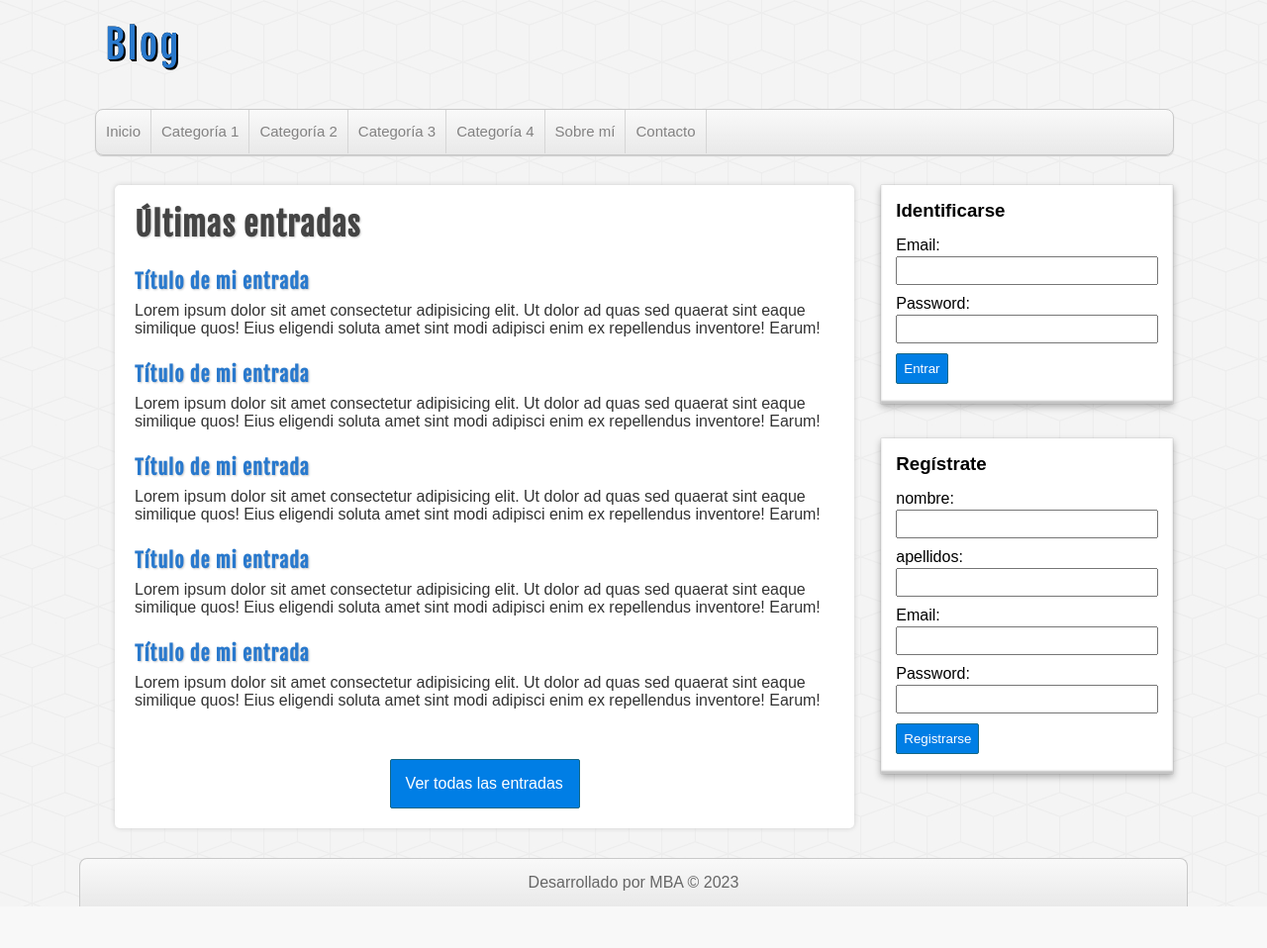
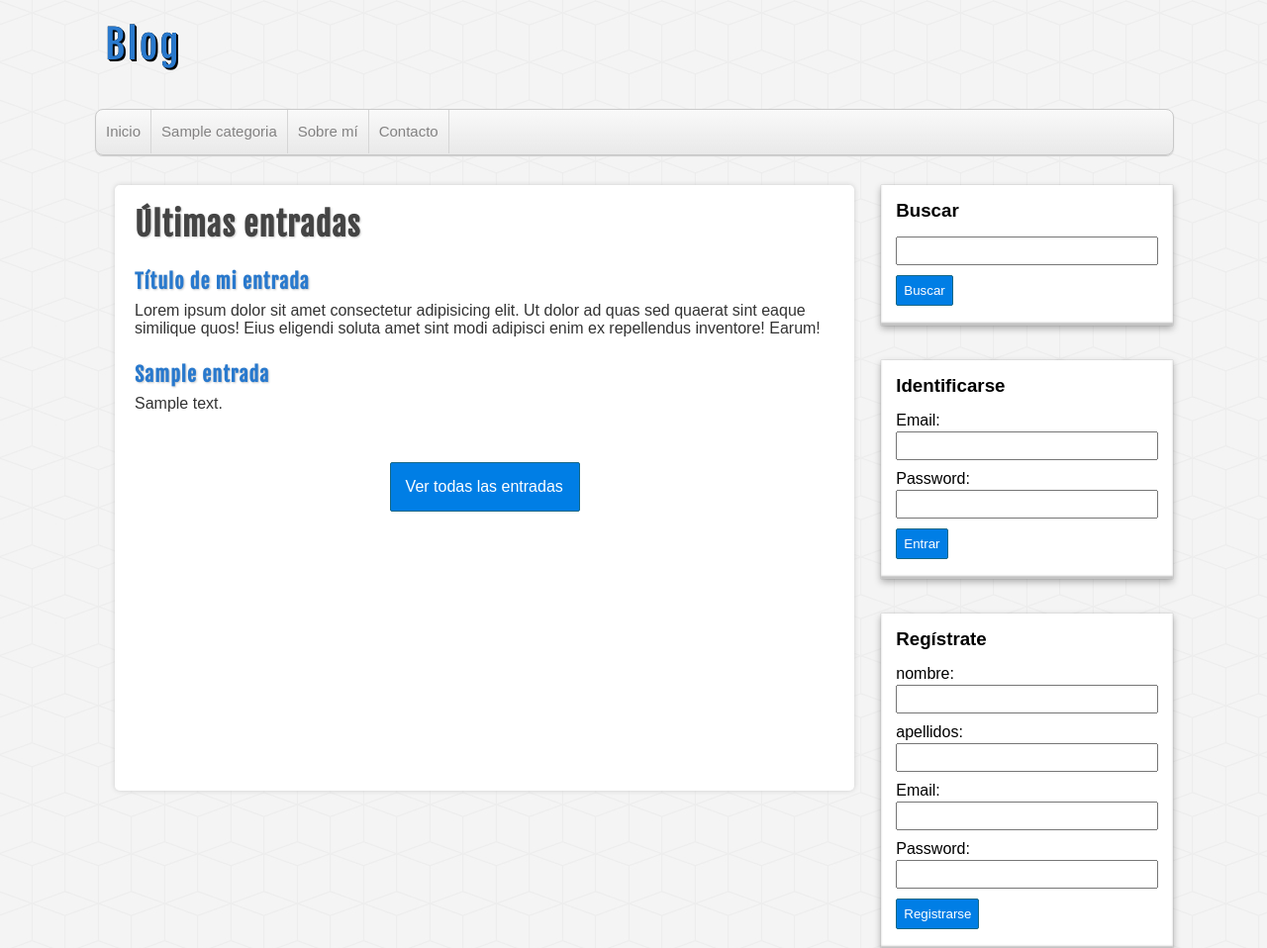
Before and after one commit to ghmbono33/php-vr-blog, a PHP site: page / in a window 1280 px wide. Shown: the top 958 px of the page at 99% size. Before the commit the page ends 916 px from the top, so only its background shows below. Run offline with PHP 8.4, Linux system fonts and the light colour scheme; tables that the repository leaves empty or names only in its code hold one stand-in row (values such as "Sample post").

Commit message:
entradas

```diff
--- a/borrame.php
+++ b/borrame.php
@@ -1,3 +1,3 @@
 <?php
-$kk = "";
-echo empty($kk2);
+$kk = [];
+$kk["kk"] = "";
--- a/includes/cabecera.php
+++ b/includes/cabecera.php
@@ -1,5 +1,6 @@
 <?php
 require_once("conexion.php");
+require_once("helpers.php");
 ?>
 <!DOCTYPE html>
 <html lang="en">
@@ -24,10 +25,7 @@ require_once("conexion.php");
     <nav id="menu">
       <ul>
         <li><a href="index.php">Inicio</a></li>
-        <li><a href="">Categoría 1</a></li>
-        <li><a href="">Categoría 2</a></li>
-        <li><a href="">Categoría 3</a></li>
-        <li><a href="">Categoría 4</a></li>
+        <?= obtenerCategorias(); ?>
         <li><a href="">Sobre mí</a></li>
         <li><a href="">Contacto</a></li>
       </ul>
--- a/includes/helpers.php
+++ b/includes/helpers.php
@@ -1,20 +1,10 @@
 <?php
-
-// function mostrarError($errores, $campo)
-// {
-//   $alerta = '';
-//   if (isset($errores[$campo])) {
-//     $alerta = "<div class='alerta alerta-error'>" . $errores[$campo] . '</div>';
-//   }
-
-//   return $alerta;
-// }
-
-function mostrarError($campoError)
+// require_once 'conexion.php';
+function mostrarError($tipoError, $campoError,)
 {
   $alerta = '';
-  if (isset($_SESSION["errores"][$campoError])) {
-    $alerta = "<div class='alerta alerta-error'>" . $_SESSION["errores"][$campoError] . '</div>';
+  if (isset($_SESSION[$tipoError][$campoError])) {
+    $alerta = "<div class='alerta alerta-error'>" . $_SESSION[$tipoError][$campoError] . '</div>';
   }
   return $alerta;
 }
@@ -30,25 +20,63 @@ function mostrarCompletado()
 }
 
 
-
 function borrarErrores()
 {
-  $borrado = false;
+  $_SESSION['err_registro'] = null;
+  $_SESSION['err_login'] = null;
+  $_SESSION['errores_entrada'] = null;
+  $_SESSION['completado'] = null;
+}
 
-  if (isset($_SESSION['errores'])) {
-    $_SESSION['errores'] = null;
-    $borrado = true;
+function obtenerCategorias()
+// Devuelve una lista <li><a href=""></a></li> de las categorías
+{
+  $sql = "SELECT * FROM categorias ORDER BY id ASC;";
+  $categorias = mysqli_query($GLOBALS["db"], $sql);
+  $html = "";
+  while ($categoria = mysqli_fetch_assoc($categorias)) {
+    $html .=
+      '<li><a href="categoria.php?id=' . $categoria["id"] . '">' .
+      $categoria["nombre"] . '</a></li>';
+  }
+  return $html;
+}
+
+
+function obtenerUltimasEntradas($limit = null, $categoria = null, $busqueda = null)
+// Devuelve las entradas eh html
+{
+  $sql = "SELECT e.*, c.nombre AS 'categoria' FROM entradas e " .
+    "INNER JOIN categorias c ON e.categoria_id = c.id ";
+
+  if (!empty($categoria)) {
+    $sql .= "WHERE e.categoria_id = $categoria ";
   }
 
-  if (isset($_SESSION['errores_entrada'])) {
-    $_SESSION['errores_entrada'] = null;
-    $borrado = true;
+  if (!empty($busqueda)) {
+    $sql .= "WHERE e.titulo LIKE '%$busqueda%' ";
   }
 
-  if (isset($_SESSION['completado'])) {
-    $_SESSION['completado'] = null;
-    $borrado = true;
+  $sql .= "ORDER BY e.id DESC ";
+
+  if ($limit) {
+    $sql .= "LIMIT 4";
   }
+  $entradas = mysqli_query($GLOBALS["db"], $sql);
+  $html = "";
+  while ($entrada = mysqli_fetch_assoc($entradas)) {
+    $html .= '
+    <a href="">
+      <h2>' . $entrada["titulo"] . '</h2>
+      <p>' . substr($entrada["descripcion"], 0, 150)  . '</p>
+    </a> ';
+  }
+  return $html;
+}
 
-  return $borrado;
+function entrada_log($texto)
+{
+  $log = fopen("log.txt", "a");
+  // fwrite($log, date("d/m/Y H:i:s"));
+  fwrite($log, "$texto\n");
 }
--- a/includes/lateral.php
+++ b/includes/lateral.php
@@ -6,14 +6,36 @@ require_once "helpers.php";
 <!-- BARRA LATERAL -->
 <aside id="sidebar">
 
+  <div id="buscador" class="bloque">
+    <h3>Buscar</h3>
+    <form action="buscar.php" method="POST">
+      <input type="text" name="busqueda" />
+      <input type="submit" value="Buscar" />
+    </form>
+  </div>
+
+  <?php if (isset($_SESSION['usuario'])) { ?>
+    <div id="usuario-logueado" class="bloque">
+      <h3>Bienvenido, <?= $_SESSION['usuario']['nombre'] . ' ' . $_SESSION['usuario']['apellidos']; ?></h3>
+      <!--botones-->
+      <a href="crear-entradas.php" class="boton boton-verde">Crear entradas</a>
+      <a href="crear-categoria.php" class="boton">Crear categoria</a>
+      <a href="mis-datos.php" class="boton boton-naranja">Mis datos</a>
+      <a href="cerrar.php" class="boton boton-rojo">Cerrar sesión</a>
+    </div>
+  <?php } else { ?>
+
     <div id="login" class="bloque">
       <h3>Identificarse</h3>
       <form action="login.php" method="POST">
         <label for="email">Email:</label>
         <input type="email" name="email" id="email">
+        <?= mostrarError("err_login", "email");  ?>
         <label for="password">Password:</label>
         <input type="password" name="password" id="password">
+        <?= mostrarError("err_login", "password");  ?>
         <input type="submit" value="Entrar">
+        <?= mostrarError("err_login", "general");  ?>
       </form>
     </div>
 
@@ -22,22 +44,23 @@ require_once "helpers.php";
       <?= mostrarCompletado() ?>
       <form action="registro.php" method="POST">
         <label for="nombre">nombre:</label>
-      <?= mostrarError("nombre");  ?>
+        <?= mostrarError("err_registro", "nombre");  ?>
         <input type="text" name="nombre" id="nombre">
         <label for="apellidos">apellidos:</label>
         <input type="text" name="apellidos" id="apellidos">
-      <?= mostrarError("apellidos");  ?>
+        <?= mostrarError("err_registro", "apellidos");  ?>
         <label for="email">Email:</label>
         <input type="email" name="email" id="email">
-      <?= mostrarError("email");  ?>
+        <?= mostrarError("err_registro", "email");  ?>
         <label for="password">Password:</label>
         <input type="password" name="password" id="password">
-      <?= mostrarError("password");  ?>
+        <?= mostrarError("err_registro", "password");  ?>
         <input type="submit" value="Registrarse">
-      <?= mostrarError("general");  ?>
+        <?= mostrarError("err_registro", "general");  ?>
 
       </form>
       <?php borrarErrores(); ?>
 
     </div>
+  <?php } ?>
 </aside>
--- a/index.php
+++ b/index.php
@@ -12,30 +12,7 @@ require_once "includes/cabecera.php";
       <h2>Título de mi entrada</h2>
       <p>Lorem ipsum dolor sit amet consectetur adipisicing elit. Ut dolor ad quas sed quaerat sint eaque similique quos! Eius eligendi soluta amet sint modi adipisci enim ex repellendus inventore! Earum!</p>
     </a>
-  </article>
-  <article>
-    <a href="">
-      <h2>Título de mi entrada</h2>
-      <p>Lorem ipsum dolor sit amet consectetur adipisicing elit. Ut dolor ad quas sed quaerat sint eaque similique quos! Eius eligendi soluta amet sint modi adipisci enim ex repellendus inventore! Earum!</p>
-    </a>
-  </article>
-  <article>
-    <a href="">
-      <h2>Título de mi entrada</h2>
-      <p>Lorem ipsum dolor sit amet consectetur adipisicing elit. Ut dolor ad quas sed quaerat sint eaque similique quos! Eius eligendi soluta amet sint modi adipisci enim ex repellendus inventore! Earum!</p>
-    </a>
-  </article>
-  <article>
-    <a href="">
-      <h2>Título de mi entrada</h2>
-      <p>Lorem ipsum dolor sit amet consectetur adipisicing elit. Ut dolor ad quas sed quaerat sint eaque similique quos! Eius eligendi soluta amet sint modi adipisci enim ex repellendus inventore! Earum!</p>
-    </a>
-  </article>
-  <article>
-    <a href="">
-      <h2>Título de mi entrada</h2>
-      <p>Lorem ipsum dolor sit amet consectetur adipisicing elit. Ut dolor ad quas sed quaerat sint eaque similique quos! Eius eligendi soluta amet sint modi adipisci enim ex repellendus inventore! Earum!</p>
-    </a>
+    <?= obtenerUltimasEntradas() ?>
   </article>
   <div id="ver-todas">
     <a href="">Ver todas las entradas</a>
--- a/registro.php
+++ b/registro.php
@@ -55,10 +55,10 @@ if (isset($_POST)) {
     if ($guardar) {
       $_SESSION['completado'] = "El registro se ha completado con éxito";
     } else {
-      $_SESSION['errores']['general'] = "Fallo al guardar el usuario en la BD!!";
+      $_SESSION['err_registro']['general'] = "Fallo al guardar el usuario en la BD!!";
     }
   } else {
-    $_SESSION['errores'] = $errores;
+    $_SESSION['err_registro'] = $errores;
   }
 }
 
```
Also changed, not shown: cerrar.php (added, +7 -0 lines), log.txt (added, +7 -0 lines), login.php (+8 -7 lines). Lines whose indentation alone changed are shown as unchanged.
